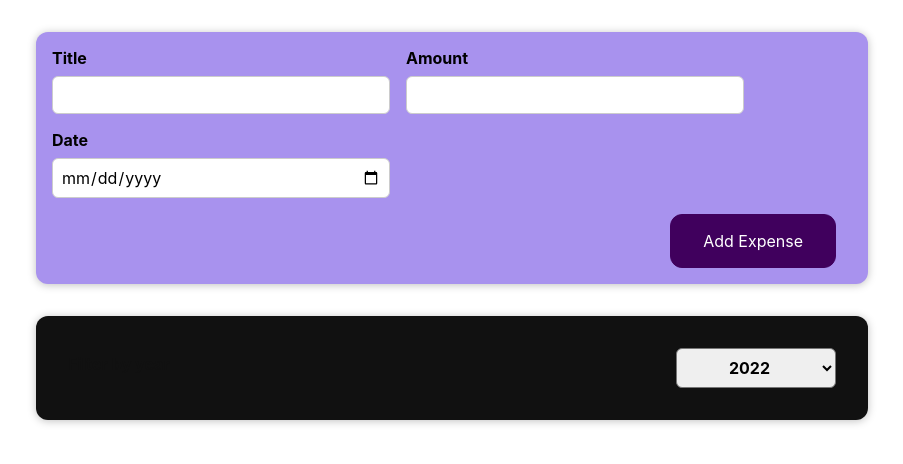
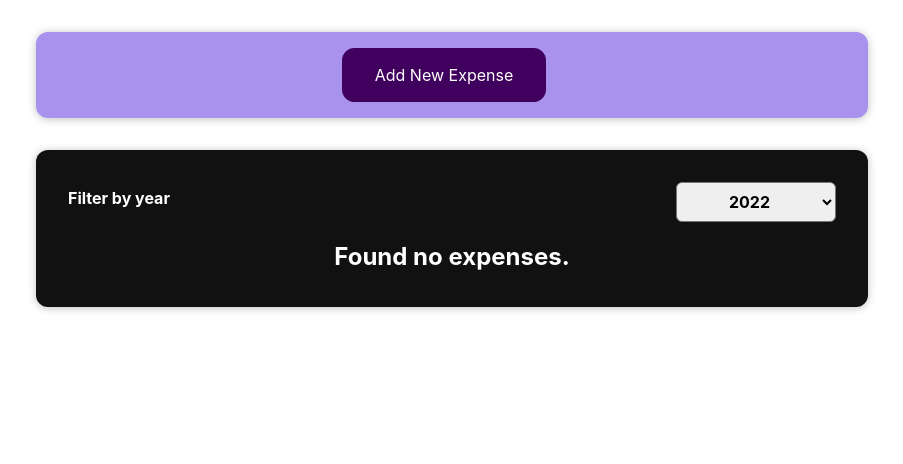
Before and after one commit to pajiyeee/react-complete-guide, a React (Create React App) app: page / in a window 1280 px wide. Shown: the top 464 px of the page, without its empty margins (188-1091 px from the left). Built offline with nearby package versions, Linux system fonts and the light colour scheme.

Commit message:
Add: section5 조건부 연산자 활용

```diff
--- a/src/App.js
+++ b/src/App.js
@@ -22,7 +22,9 @@
   const [expenses, setExpenses] = useState(DUMMY_EXPENSES);
 
   const addExpenseHandler = expense => {
-    setExpenses(prevExpenses => [expense, ...prevExpenses]);
+    setExpenses(prevExpenses => {
+      return [expense, ...prevExpenses];
+    });
   };
 
   return (
--- a/src/components/Expenses/ExpenseItem.js
+++ b/src/components/Expenses/ExpenseItem.js
@@ -5,6 +5,7 @@
 
 const ExpenseItem = props => {
   return (
+    <li>
       <Card className="expense-item">
         <ExpenseDate date={props.date} />
         <div className="expense-item_description">
@@ -12,6 +13,7 @@
           <div className="expense-item_price">${props.amount}</div>
         </div>
       </Card>
+    </li>
   );
 };
 
--- a/src/components/Expenses/Expenses.css
+++ b/src/components/Expenses/Expenses.css
@@ -4,4 +4,6 @@
   margin: 2rem auto;
   width: 50rem;
   max-width: 95%;
+  color: #ffffff;
+  text-align: center;
 }
--- a/src/components/Expenses/Expenses.js
+++ b/src/components/Expenses/Expenses.js
@@ -1,8 +1,10 @@
 import React, { useState } from 'react';
+
 import Card from '../Card';
 import ExpenseItem from './ExpenseItem';
+import ExpensesFilter from './ExpensesFilter';
+import ExpensesList from './ExpensesList';
 import './Expenses.css';
-import ExpensesFilter from './ExpensesFilter';
 
 const Expenses = props => {
   const [filterYear, setFilterYear] = useState(2022);
@@ -22,14 +24,7 @@
           selected={filterYear}
           onChangeFilter={filterChanageHandler}
         />
-        {filteredExpenses.map(expense => (
-          <ExpenseItem
-            key={expense.id}
-            title={expense.title}
-            amount={expense.amount}
-            date={expense.date}
-          />
-        ))}
+        <ExpensesList items={filteredExpenses} />
       </Card>
     </div>
   );
--- a/src/components/Expenses/ExpensesFilter.css
+++ b/src/components/Expenses/ExpensesFilter.css
@@ -1,5 +1,5 @@
 .expenses-filter {
-  color: #111111;
+  color: #ffffff;
   padding: 0 1rem;
 }
 
--- /dev/null
+++ b/src/components/Expenses/ExpensesList.css
@@ -0,0 +1,9 @@
+.expenses-list {
+  list-style: none;
+  padding: 0;
+}
+
+.expenses-list__fallback {
+  color: white;
+  text-align: center;
+}
--- /dev/null
+++ b/src/components/Expenses/ExpensesList.js
@@ -0,0 +1,25 @@
+import React from 'react';
+
+import ExpenseItem from './ExpenseItem';
+import './ExpensesList.css';
+
+const ExpensesList = props => {
+  if (props.items.length === 0) {
+    return <h2 className="expenses-list_fallback">Found no expenses.</h2>;
+  }
+
+  return (
+    <ul className="expenses-list">
+      {props.items.map(expense => (
+        <ExpenseItem
+          key={expense.id}
+          title={expense.title}
+          amount={expense.amount}
+          date={expense.date}
+        />
+      ))}
+    </ul>
+  );
+};
+
+export default ExpensesList;
--- a/src/components/NewExpense/ExpenseForm.js
+++ b/src/components/NewExpense/ExpenseForm.js
@@ -5,11 +5,6 @@
   const [enteredTitle, setEnteredTitle] = useState('');
   const [enteredAmount, setEnteredAmount] = useState('');
   const [enteredDate, setEnteredDate] = useState('');
-  //   const [userInput, setUserInput] = useState({
-  //     enteredTitle: '',
-  //     enteredAmount: '',
-  //     enteredDate: '',
-  //   });
 
   const titleChangeHandler = event => {
     setEnteredTitle(event.target.value);
@@ -69,6 +64,7 @@
         </div>
       </div>
       <div className="new-expense_actions">
+        <button onClick={props.onCancel}>Cancel</button>
         <button type="submit">Add Expense</button>
       </div>
     </form>
--- a/src/components/NewExpense/NewExpense.js
+++ b/src/components/NewExpense/NewExpense.js
@@ -1,19 +1,37 @@
-import React from 'react';
+import React, { useState } from 'react';
 import ExpenseForm from './ExpenseForm';
 import './NewExpense.css';
 
 const NewExpense = props => {
+  const [isEditing, setIsEditing] = useState(false);
   const saveExpenseDataHandler = enteredExpenseData => {
     const expenseData = {
       ...enteredExpenseData,
       id: Math.random().toString(),
     };
     props.onAddExpense(expenseData);
+    setIsEditing(false);
+  };
+
+  const startEditingHandler = () => {
+    setIsEditing(true);
+  };
+
+  const stopEditingHandler = () => {
+    setIsEditing(false);
   };
 
   return (
     <div className="new-expense">
-      <ExpenseForm onSaveExpenseData={saveExpenseDataHandler} />
+      {!isEditing && (
+        <button onClick={startEditingHandler}>Add New Expense</button>
+      )}
+      {isEditing && (
+        <ExpenseForm
+          onSaveExpenseData={saveExpenseDataHandler}
+          onCancel={stopEditingHandler}
+        />
+      )}
     </div>
   );
 };
```
Also changed, not shown: 1 other file (tests, documents, lock files or other folders). Lines whose indentation alone changed are shown as unchanged.
